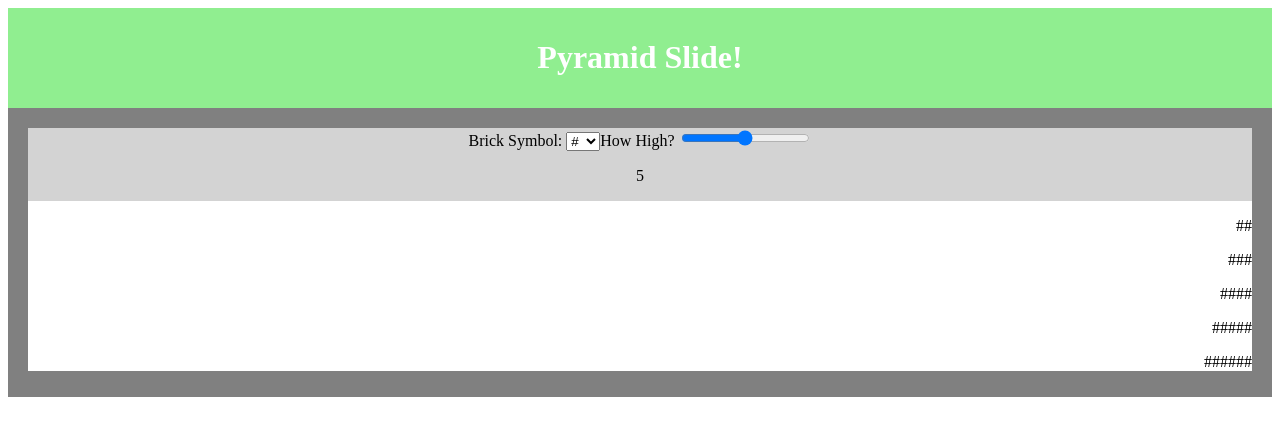
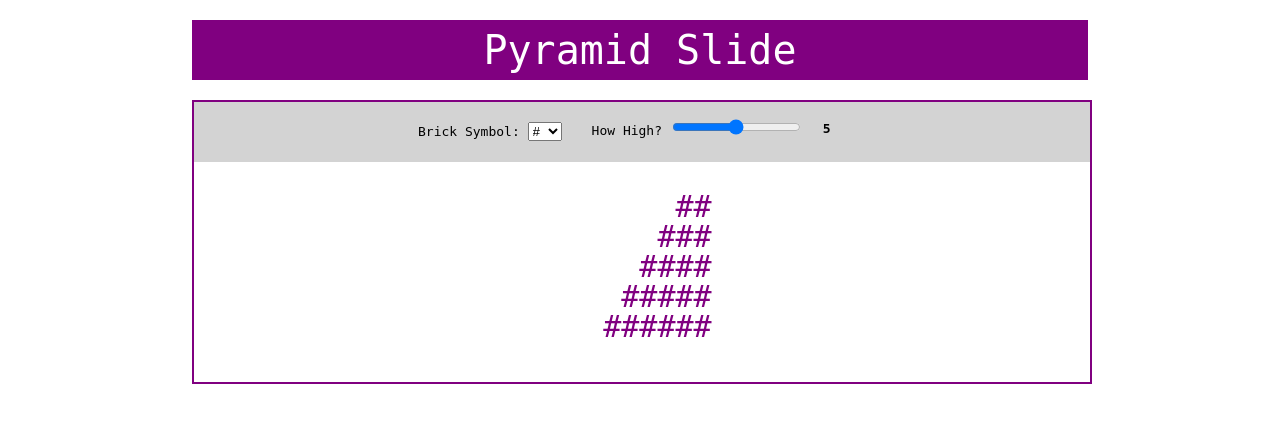
Before and after one commit to abvita/pyramid-slide, a PHP site: page /pyramid-slide.html in a window 1280 px wide. Shown: the top 436 px of the page. Run offline with PHP 8.4, Linux system fonts and the light colour scheme.

Commit message:
styling added with CSS reset

```diff
--- a/pyramid-slide.html
+++ b/pyramid-slide.html
@@ -17,28 +17,26 @@
 
 <body>
   <div id="header">
-    <h1>Pyramid Slide!</h1>
+    <h1>Pyramid Slide</h1>
   </div>
 
   <div id="container">
     <div id="app-box">
       <div id="app-header">
-        <table>
-          <tr>
+        <div id="brick-select-div">
           <label for="symbol">Brick Symbol: </label><select id="symbol-select" name="brick symbol">
           <option>#</option>
           <option>%</option>
           <option>$</option>
           </select>
-          </tr>
-          <tr>
-            <label for="range">How High? </label><input id="range-slide" type="range">
+        </div>
+        <div id="range-select-div">
+          <label for="range">How High? </label><input id="range-slide" type="range" max="20">
           </input>
-          </tr>
-          <tr>
-            <p><span id="range-num">_range</span></p>
-          </tr>
-        </table>
+        </div>
+        <div id="range-num-div">
+          <p><span id="range-num"></span></p>
+        </div>
       </div>
       <div id="pyramid">
 
--- a/style.css
+++ b/style.css
@@ -1,25 +1,115 @@
+/* http://meyerweb.com/eric/tools/css/reset/
+   v2.0 | 20110126
+   License: none (public domain)
+*/
+
+html, body, div, span, applet, object, iframe,
+h1, h2, h3, h4, h5, h6, p, blockquote, pre,
+a, abbr, acronym, address, big, cite, code,
+del, dfn, em, img, ins, kbd, q, s, samp,
+small, strike, strong, sub, sup, tt, var,
+b, u, i, center,
+dl, dt, dd, ol, ul, li,
+fieldset, form, label, legend,
+table, caption, tbody, tfoot, thead, tr, th, td,
+article, aside, canvas, details, embed,
+figure, figcaption, footer, header, hgroup,
+menu, nav, output, ruby, section, summary,
+time, mark, audio, video {
+	margin: 0;
+	padding: 0;
+	border: 0;
+	font-size: 100%;
+	font: inherit;
+	vertical-align: baseline;
+  font-family: monospace;
+}
+/* HTML5 display-role reset for older browsers */
+article, aside, details, figcaption, figure,
+footer, header, hgroup, menu, nav, section {
+	display: block;
+}
+body {
+	line-height: 1;
+}
+ol, ul {
+	list-style: none;
+}
+blockquote, q {
+	quotes: none;
+}
+blockquote:before, blockquote:after,
+q:before, q:after {
+	content: '';
+	content: none;
+}
+table {
+	border-collapse: collapse;
+	border-spacing: 0;
+}
+
+/* custom CSS begins here */
+
 #header {
-  background-color: lightgreen;
+  margin-left: 15%;
+  margin-top: 20px;
+  margin-bottom: 20px;
+  width: 70%;
+  height: 40px;
+  background-color: purple;
   color: white;
   text-align: center;
-  padding: 10px;
+  font-size: 40px;
+  padding-bottom: 10px;
+  padding-top: 10px;
 }
 
 #container {
-  background-color: grey;
-  padding:10px;
+  width: 70%;
+  margin-left: 15%;
+  border-style: solid;
+  border-color: purple;
+  border-width: 2px;
 }
 
 #app-box{
   background-color: white;
-  margin: 10px;
 }
 
 #app-header{
+  height: 60px;
   text-align: center;
   background-color: lightgray;
 }
 
+#brick-select-div{
+  margin-top: 20px;
+  margin-left: 25%;
+  margin-right: 30px;
+  float: left;
+}
+
+#range-select-div{
+  float: left;
+  margin-top: 15px;
+  margin-right: 20px;
+}
+
+#range-num-div{
+  float: left;
+  margin-top: 20px;
+}
+
+#range-num{
+  font-weight: bold;
+}
+
 #pyramid{
+  font-size: 30px;
+  color: purple;
   text-align: right;
+  margin-top: 10px;
+  margin-bottom: 20px;
+  margin-right: 40%;
+  padding: 20px;
 }
```
Lines whose indentation alone changed are shown as unchanged.
